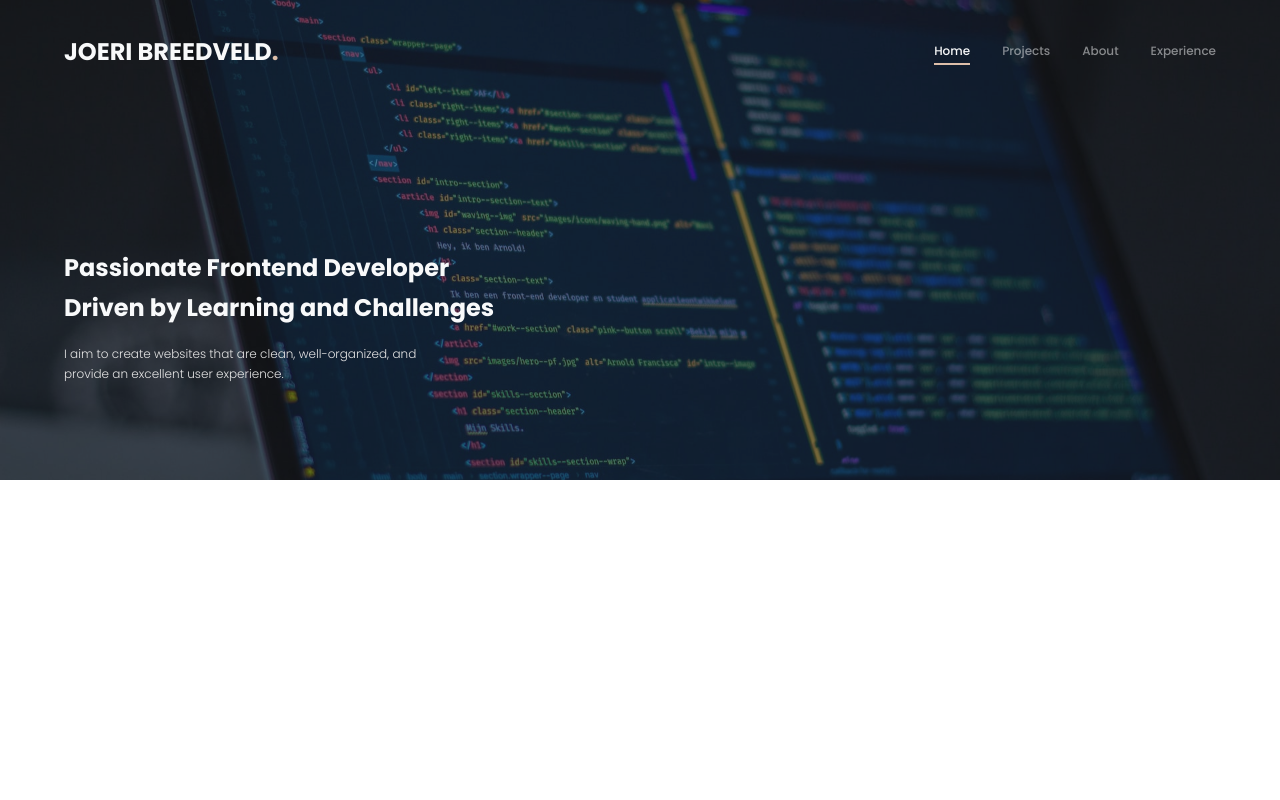
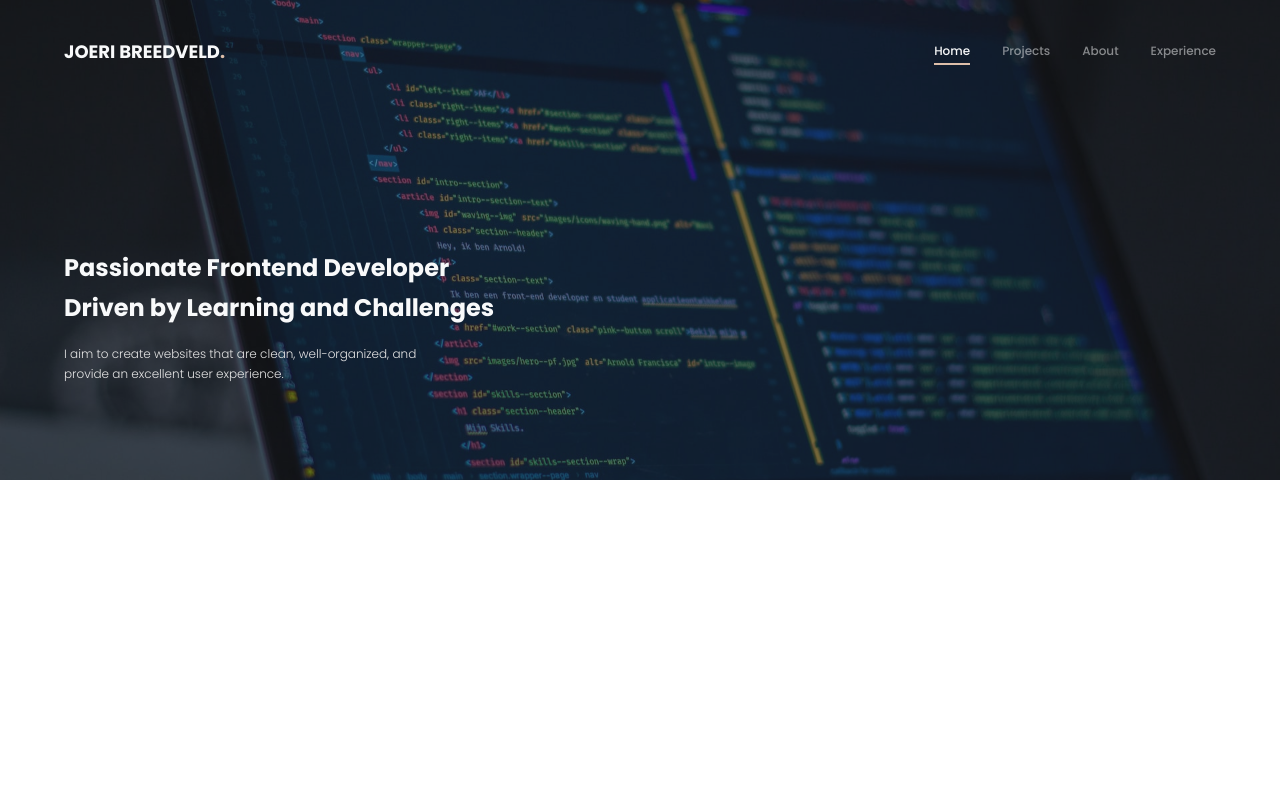
Before and after one commit to joeribreedveld/portfolio-website-v6, a Next.js app: page / in a window 1280 px wide. Shown: the top 800 px of the page. Built offline with nearby package versions, Linux system fonts and the light colour scheme.

Commit message:
fix(navbar): fix heading size to design

```diff
--- a/src/styles/globals.css
+++ b/src/styles/globals.css
@@ -14,7 +14,7 @@
     }
 
     h2 {
-        @apply text-2xl leading-10
+        @apply text-lg leading-10
     }
 
     p {
```
